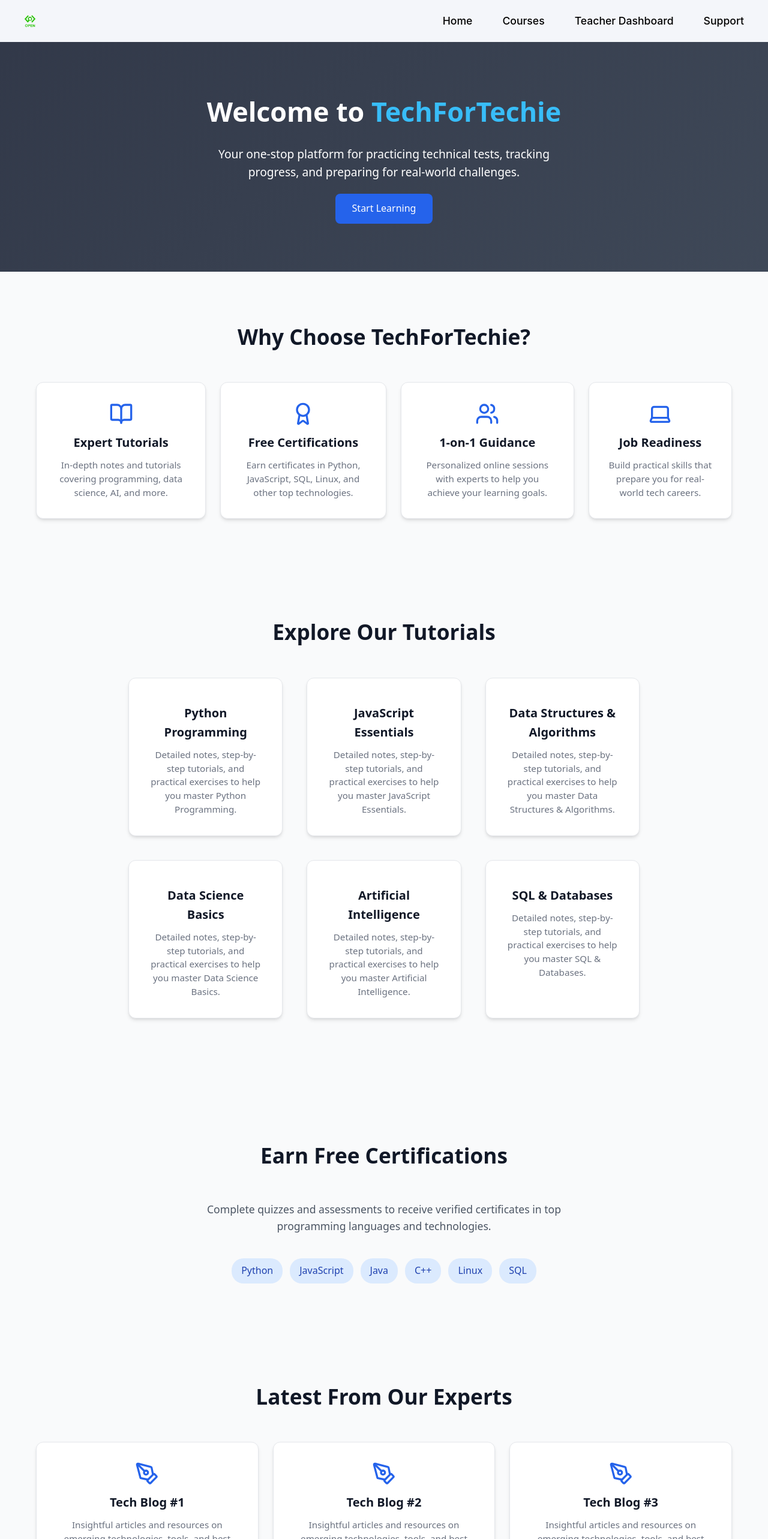
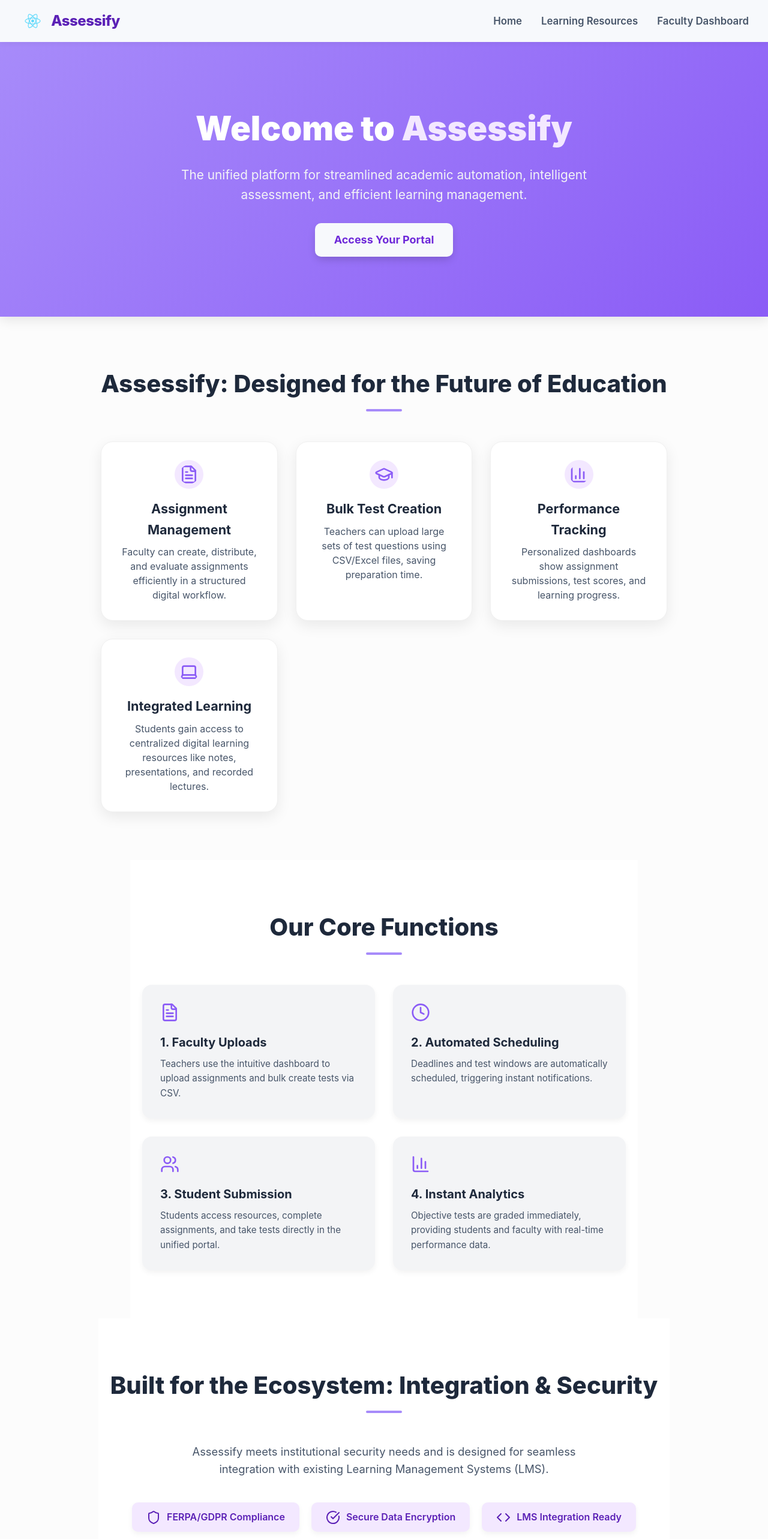
Before and after one commit to 2503dhruv/TestSeries, a React (Create React App) app in the folder frontend/: page / in a window 1280 px wide. Shown: the top 2566 px of the page at 60% size. Built offline with nearby package versions, Linux system fonts and the light colour scheme.

Commit message:
Mofdify css

```diff
--- a/frontend/src/components/Footer/Footer.jsx
+++ b/frontend/src/components/Footer/Footer.jsx
@@ -3,39 +3,39 @@ import "./Footer.css";
 
 const Footer = () => {
   return (
-    <footer className="footer">
+    <footer className="app-footer">
       <div className="footer-container">
-        {/* Logo / Brand */}
-        <div className="footer-brand">
-          <h2>TechForTechie</h2>
-          <p>Empowering learners with technology-driven tests & resources.</p>
+        {/* Logo / Brand - UPDATED */}
+        <div className="footer-brand-section">
+          <h2>Assessify</h2>
+          <p>The unified platform for streamlined academic automation and assessment.</p>
         </div>
 
         {/* Quick Links */}
-        <div className="footer-links">
+        <div className="footer-links-group">
           <h3>Quick Links</h3>
           <ul>
-            <li><a href="/">Home</a></li>
-            <li><a href="/student">Tests</a></li>
-            <li><a href="/about">About</a></li>
-            <li><a href="/contact">Contact</a></li>
+            <li><a href="/" className="footer-link">Home</a></li>
+            <li><a href="/student" className="footer-link">Student Portal</a></li>
+            <li><a href="/teacher" className="footer-link">Faculty Portal</a></li>
+            <li><a href="/quizes" className="footer-link">Learning Resources</a></li>
           </ul>
         </div>
 
         {/* Social Media */}
-        <div className="footer-social">
+        <div className="footer-social-group">
           <h3>Follow Us</h3>
-          <div className="social-icons">
-            <a href="https://twitter.com" target="_blank" rel="noreferrer">🐦</a>
-            <a href="https://linkedin.com" target="_blank" rel="noreferrer">💼</a>
-            <a href="https://github.com" target="_blank" rel="noreferrer">💻</a>
+          <div className="social-icons-list">
+            <a href="https://twitter.com" target="_blank" rel="noreferrer" className="social-icon">🐦</a>
+            <a href="https://linkedin.com" target="_blank" rel="noreferrer" className="social-icon">💼</a>
+            <a href="https://github.com" target="_blank" rel="noreferrer" className="social-icon">💻</a>
           </div>
         </div>
       </div>
 
       {/* Bottom Section */}
-      <div className="footer-bottom">
-        <p>© {new Date().getFullYear()} TechForTechie. All rights reserved.</p>
+      <div className="footer-bottom-bar">
+        <p>© {new Date().getFullYear()} Assessify. All rights reserved.</p>
       </div>
     </footer>
   );
--- a/frontend/src/components/Home.css
+++ b/frontend/src/components/Home.css
@@ -1,188 +1,308 @@
-/* General container */
+/* Home.css - Soft Violet Theme with Calming Background */
 .home-container {
   min-height: 100vh;
   display: flex;
   flex-direction: column;
-  background: #f9fafb;
-  font-family: system-ui, -apple-system, BlinkMacSystemFont, 'Segoe UI', Roboto, Oxygen, Ubuntu, Cantarell, 'Open Sans', 'Helvetica Neue', sans-serif;
+  background: #fcfcfc; /* Extremely light, subtle gray background */
+  font-family: 'Inter', system-ui, sans-serif;
+  color: #1e293b;
 }
 
-/* Hero section */
+/* Hero section - Soft Gradient */
 .hero {
   display: flex;
   align-items: center;
   justify-content: center;
-  padding: 80px 20px;
+  padding: 100px 20px;
   text-align: center;
-  background:
-    linear-gradient(135deg, rgba(15, 23, 42, 0.85), rgba(30, 41, 59, 0.85));
+  /* Soft, Calming Violet Gradient */
+  background: linear-gradient(135deg, #a78bfa 0%, #8b5cf6 100%);
   color: white;
+  box-shadow: 0 5px 20px rgba(0, 0, 0, 0.1);
 }
 
 .hero-text h1 {
-  font-size: 2.8rem;
-  font-weight: 700;
-  margin-bottom: 1rem;
+  font-size: 3.5rem;
+  font-weight: 900;
+  margin-bottom: 0.75rem;
 }
 
-.hero-text h1 span {
-  color: #38bdf8; /* A light blue color for emphasis */
+.hero-text .brand-emphasis {
+  color: #f3e8ff;
+  -webkit-text-fill-color: inherit;
+  background: none;
 }
 
 .hero-text p {
-  margin: 20px 0;
-  font-size: 1.2rem;
-  max-width: 600px;
+  margin: 15px auto 30px;
+  font-size: 1.3rem;
+  max-width: 700px;
+  color: #f3f4f6;
 }
 
 .cta-btn {
-  padding: 12px 28px;
-  background: #2563eb;
-  color: white;
+  padding: 14px 32px;
+  background: #f7f9fc; /* Light button for contrast against dark hero */
+  color: #6d28d9; /* Deep Purple text */
   border: none;
-  border-radius: 8px;
+  border-radius: 10px;
   cursor: pointer;
-  font-size: 1rem;
-  font-weight: 500;
-  transition: background 0.3s ease;
+  font-size: 1.125rem;
+  font-weight: 700;
+  transition: all 0.3s ease;
+  box-shadow: 0 6px 15px -3px rgba(0, 0, 0, 0.2);
 }
 
 .cta-btn:hover {
-  background: #1d4ed8;
+  background: #e5e7eb;
+  transform: translateY(-2px);
+  box-shadow: 0 8px 20px -3px rgba(0, 0, 0, 0.3);
 }
 
 /* General Section styles */
 .section {
   padding: 80px 20px;
-  max-width: 1200px;
+  max-width: 1280px;
   margin: 0 auto;
   text-align: center;
 }
 
 .section h3 {
-  font-size: 2.2rem;
-  font-weight: 700;
-  margin-bottom: 48px;
-  color: #111827;
+  font-size: 2.5rem;
+  font-weight: 800;
+  margin-bottom: 50px;
+  color: #1e293b;
+  position: relative;
+}
+
+.section h3::after {
+    content: '';
+    display: block;
+    width: 60px;
+    height: 4px;
+    background: #a78bfa;
+    margin: 10px auto 0;
+    border-radius: 2px;
 }
 
 .section-subtext {
-  color: #4b5563;
-  max-width: 600px;
+  color: #475569;
+  max-width: 700px;
   margin: 0 auto 40px;
-  font-size: 1.1rem;
+  font-size: 1.15rem;
   line-height: 1.6;
 }
 
 /* Alternate background for sections */
 .alt-bg {
-  max-width: 1500px;
-  margin: 0 auto 40px;
+  background: #ffffff;
+}
+.contact-section {
+    background: #f3e8ff; /* Very light purple tint */
+}
+.integration-section {
+    background: #ffffff; /* White background for visibility of logos */
 }
 
-/* Card Grid layout */
+
+/* Feature Card Grid (card-grid) */
 .card-grid {
-  display: flex;
-  gap: 24px;
-  grid-template-columns: repeat(auto-fit, minmax(250px, 1fr));
+  display: grid;
+  grid-template-columns: repeat(auto-fit, minmax(280px, 1fr));
+  gap: 30px;
 }
 
-.card-grid-2 {
-  display: grid;
-  grid-template-columns: repeat(auto-fit, minmax(240px, 1fr));
-  gap: 40px;
-  justify-items: center;
-}
-/* Card styles --- THIS IS THE UPDATED PART --- */
-.card {
+.feature-card {
   background: white;
-  border-radius: 12px;
-  padding: 24px;
+  border-radius: 20px;
+  padding: 30px;
   text-align: center;
-  /* REMOVED box-shadow and ADDED border */
-  border: 1px solid #e5e7eb; /* Light gray border */
-  transition: transform 0.2s ease, border-color 0.2s ease;
+  border: 1px solid #f0f0f0;
+  box-shadow: 0 8px 25px rgba(0, 0, 0, 0.08);
+  transition: all 0.3s ease;
 }
 
-.card:hover {
+.feature-card:hover {
+  box-shadow: 0 12px 35px rgba(167, 139, 250, 0.3);
   transform: translateY(-5px);
-  /* REMOVED box-shadow and CHANGED border-color */
-  border-color: #d1d5db; /* Slightly darker gray border on hover */
+  border-color: #a78bfa;
 }
 
-.card h4 {
-  font-size: 1.25rem;
-  font-weight: 600;
-  margin: 10px 0;
-  color: #111827;
+.feature-icon {
+  margin: 0 auto 16px;
+  color: #8b5cf6;
+  width: 48px;
+  height: 48px;
+  padding: 8px;
+  border-radius: 50%;
+  background-color: #f3e8ff;
 }
 
-.card p {
-  color: #6b7280;
-  font-size: 0.95rem;
+.feature-card h4 {
+  font-size: 1.35rem;
+  font-weight: 700;
+  margin: 8px 0;
+  color: #1e293b;
+}
+
+.feature-card p {
+  color: #475569;
+  font-size: 1rem;
   line-height: 1.5;
 }
 
-.icon {
-  margin: 0 auto 12px;
-  color: #2563eb;
-  width: 40px;
-  height: 40px;
+/* Process Grid (process-grid) */
+.process-grid {
+    display: grid;
+    grid-template-columns: repeat(auto-fit, minmax(250px, 1fr));
+    gap: 30px;
+    margin-top: 40px;
 }
 
-/* Certifications Section */
-.cert-list {
-  display: flex;
-  flex-wrap: wrap;
-  justify-content: center;
-  gap: 12px;
+.process-step {
+    padding: 30px;
+    border-radius: 16px;
+    background: #f3f4f6;
+    text-align: left;
+    transition: background 0.3s;
+    box-shadow: 0 4px 10px rgba(0,0,0,0.05);
+}
+.process-step:hover {
+    background: #e5e7eb;
+}
+.step-icon-wrapper {
+    display: block;
+    width: 40px;
+    height: 40px;
+    margin-bottom: 10px;
+}
+.step-icon {
+    width: 32px;
+    height: 32px;
+    color: #8b5cf6;
+}
+.step-title {
+    font-size: 1.25rem;
+    font-weight: 700;
+    color: #1e293b;
+    margin-bottom: 8px;
+}
+.process-step p {
+    color: #475569;
+    font-size: 0.95rem;
 }
 
-.cert-badge {
-  background: #dbeafe;
-  color: #1e40af;
-  padding: 8px 16px;
-  border-radius: 20px;
-  font-weight: 500;
-}
 
-/* Blogs Section */
-.read-more {
-  margin-top: 12px;
-  font-size: 0.95rem;
-  font-weight: 600;
-  color: #2563eb;
-  background: none;
-  border: none;
-  cursor: pointer;
-  padding: 0;
-}
-
-.read-more:hover {
-  text-decoration: underline;
-}
-
-/* Contact Section */
+/* Contact Section Button (contact-btn) */
 .contact-btn {
-  padding: 12px 28px;
-  background: #2563eb;
+  padding: 14px 28px;
+  background: #8b5cf6;
   color: white;
   border: none;
-  border-radius: 8px;
+  border-radius: 10px;
   font-size: 1rem;
-  font-weight: 500;
+  font-weight: 600;
   display: inline-flex;
   align-items: center;
-  gap: 8px;
+  gap: 10px;
   cursor: pointer;
-  transition: background 0.3s ease;
+  transition: all 0.3s ease;
+  box-shadow: 0 6px 15px -3px rgba(139, 92, 246, 0.4);
 }
 
 .contact-btn:hover {
-  background: #1d4ed8;
+  background: #7c3aed;
+  transform: translateY(-2px);
+  box-shadow: 0 8px 20px -3px rgba(139, 92, 246, 0.6);
 }
 
 .btn-icon {
-  width: 20px;
-  height: 20px;
+  width: 22px;
+  height: 22px;
 }
+
+/* --- NEW STYLES: Integration & Compliance Section --- */
+.integration-section {
+    padding: 80px 20px;
+    background: #ffffff;
+    text-align: center;
+}
+
+.compliance-badge-grid {
+    display: flex;
+    flex-wrap: wrap;
+    justify-content: center;
+    gap: 20px;
+    margin-top: 40px;
+}
+
+.compliance-badge {
+    display: flex;
+    align-items: center;
+    background: #f3e8ff; /* Light violet background */
+    color: #5b21b6; /* Deep violet text */
+    padding: 12px 24px;
+    border-radius: 10px;
+    font-weight: 600;
+    box-shadow: 0 4px 10px rgba(0, 0, 0, 0.05);
+    transition: transform 0.3s ease;
+}
+
+.compliance-badge:hover {
+    transform: translateY(-2px);
+    box-shadow: 0 6px 15px rgba(167, 139, 250, 0.3);
+}
+
+.badge-icon {
+    width: 24px;
+    height: 24px;
+    margin-right: 10px;
+}
+
+.lms-logo-grid {
+    display: grid;
+    grid-template-columns: repeat(auto-fit, minmax(100px, 1fr));
+    gap: 30px;
+    max-width: 900px;
+    margin: 40px auto;
+    padding: 20px;
+    border: 1px solid #e2e8f0;
+    border-radius: 12px;
+}
+
+.lms-logo-grid img {
+    max-height: 40px;
+    width: auto;
+    opacity: 0.7;
+    filter: grayscale(100%);
+    transition: opacity 0.3s, filter 0.3s;
+    justify-self: center;
+    align-self: center;
+}
+
+.lms-logo-grid img:hover {
+    opacity: 1;
+    filter: grayscale(0%);
+}
+
+
+/* Responsive */
+@media (max-width: 1024px) {
+  .hero-text h1 {
+    font-size: 2.8rem;
+  }
+}
+@media (max-width: 768px) {
+  .hero {
+    padding: 60px 20px;
+  }
+  .hero-text h1 {
+    font-size: 2.2rem;
+  }
+  .section h3 {
+    font-size: 2rem;
+  }
+  .card-grid, .process-grid {
+    grid-template-columns: 1fr;
+  }
+}
--- a/frontend/src/components/Home.jsx
+++ b/frontend/src/components/Home.jsx
@@ -1,159 +1,118 @@
-import { BookOpen, Award, Users, Laptop, PenTool, Mail } from "lucide-react";
-import { Button } from "../components/ui/Button";
-import { Card, CardContent } from "../components/ui/Card";
+import { Users, Laptop, Mail, GraduationCap, FileText, BarChart3, Clock, CheckCircle, Shield, Code } from "lucide-react";
 import { Link } from "react-router-dom";
 import Footer from "../components/Footer/Footer";
 
 import "./Home.css";
 
 export default function Home() {
+
+  const featureList = [
+    { icon: FileText, title: "Assignment Management", description: "Faculty can create, distribute, and evaluate assignments efficiently in a structured digital workflow." },
+    { icon: GraduationCap, title: "Bulk Test Creation", description: "Teachers can upload large sets of test questions using CSV/Excel files, saving preparation time." },
+    { icon: BarChart3, title: "Performance Tracking", description: "Personalized dashboards show assignment submissions, test scores, and learning progress." },
+    { icon: Laptop, title: "Integrated Learning", description: "Students gain access to centralized digital learning resources like notes, presentations, and recorded lectures." }
+  ];
+
+  const complianceList = [
+      { icon: Shield, title: "FERPA/GDPR Compliance" },
+      { icon: CheckCircle, title: "Secure Data Encryption" },
+      { icon: Code, title: "LMS Integration Ready" },
+  ];
+
   return (
     <div className="home-container">
+
       {/* Hero Section */}
       <section className="hero">
         <div className="hero-text">
           <h1>
-            Welcome to <span>TechForTechie</span>
+            Welcome to <span className="brand-emphasis">Assessify</span>
           </h1>
           <p>
-            Your one-stop platform for practicing technical tests, tracking
-            progress, and preparing for real-world challenges.
+            The unified platform for streamlined academic automation, intelligent assessment, and efficient learning management.
           </p>
           <Link to="/student">
-            <button className="cta-btn">Start Learning</button>
+            <button className="cta-btn">Access Your Portal</button>
           </Link>
         </div>
       </section>
 
-      {/* Features Section */}
-      <section id="features" className="section">
-        <h3>Why Choose TechForTechie?</h3>
+      {/* Features Section - Card-based modern grid */}
+      <section id="features" className="section feature-section">
+        <h3>Assessify: Designed for the Future of Education</h3>
         <div className="card-grid">
-          <Card className="card">
-            <CardContent>
-              <BookOpen className="icon" />
-              <h4>Expert Tutorials</h4>
-              <p>
-                In-depth notes and tutorials covering programming, data science,
-                AI, and more.
-              </p>
-            </CardContent>
-          </Card>
-
-          <Card className="card">
-            <CardContent>
-              <Award className="icon" />
-              <h4>Free Certifications</h4>
-              <p>
-                Earn certificates in Python, JavaScript, SQL, Linux, and other
-                top technologies.
-              </p>
-            </CardContent>
-          </Card>
-
-          <Card className="card">
-            <CardContent>
-              <Users className="icon" />
-              <h4>1-on-1 Guidance</h4>
-              <p>
-                Personalized online sessions with experts to help you achieve
-                your learning goals.
-              </p>
-            </CardContent>
-          </Card>
-
-          <Card className="card">
-            <CardContent>
-              <Laptop className="icon" />
-              <h4>Job Readiness</h4>
-              <p>
-                Build practical skills that prepare you for real-world tech
-                careers.
-              </p>
-            </CardContent>
-          </Card>
-        </div>
-      </section>
-
-      {/* Tutorials Section */}
-      <section id="tutorials" className="section alt-bg">
-        <h3>Explore Our Tutorials</h3>
-        <div className="card-grid-2">
-          {[
-            "Python Programming",
-            "JavaScript Essentials",
-            "Data Structures & Algorithms",
-            "Data Science Basics",
-            "Artificial Intelligence",
-            "SQL & Databases",
-          ].map((title) => (
-            <Card key={title} className="card">
-              <CardContent>
-                <h4>{title}</h4>
-                <p>
-                  Detailed notes, step-by-step tutorials, and practical
-                  exercises to help you master {title}.
-                </p>
-              </CardContent>
-            </Card>
+          {featureList.map((feature, index) => (
+            <div key={index} className="feature-card">
+              <feature.icon className="feature-icon" />
+              <h4>{feature.title}</h4>
+              <p>{feature.description}</p>
+            </div>
           ))}
         </div>
       </section>
 
-
-      {/* Certifications Section */}
-      <section id="certifications" className="section">
-        <h3>Earn Free Certifications</h3>
-        <p className="section-subtext">
-          Complete quizzes and assessments to receive verified certificates in
-          top programming languages and technologies.
-        </p>
-        <div className="cert-list">
-          {["Python", "JavaScript", "Java", "C++", "Linux", "SQL"].map(
-            (cert) => (
-              <span key={cert} className="cert-badge">
-                {cert}
-              </span>
-            )
-          )}
+      {/* Process/How it Works Section - Visual timeline feel */}
+      <section id="process" className="section alt-bg">
+        <h3>Our Core Functions</h3>
+        <div className="process-grid">
+            <div className="process-step">
+                <div className="step-icon-wrapper"><FileText className="step-icon" /></div>
+                <h4 className="step-title">1. Faculty Uploads</h4>
+                <p>Teachers use the intuitive dashboard to upload assignments and bulk create tests via CSV.</p>
+            </div>
+            <div className="process-step">
+                <div className="step-icon-wrapper"><Clock className="step-icon" /></div>
+                <h4 className="step-title">2. Automated Scheduling</h4>
+                <p>Deadlines and test windows are automatically scheduled, triggering instant notifications.</p>
+            </div>
+            <div className="process-step">
+                <div className="step-icon-wrapper"><Users className="step-icon" /></div>
+                <h4 className="step-title">3. Student Submission</h4>
+                <p>Students access resources, complete assignments, and take tests directly in the unified portal.</p>
+            </div>
+            <div className="process-step">
+                <div className="step-icon-wrapper"><BarChart3 className="step-icon" /></div>
+                <h4 className="step-title">4. Instant Analytics</h4>
+                <p>Objective tests are graded immediately, providing students and faculty with real-time performance data.</p>
+            </div>
         </div>
       </section>
 
-      {/* Blogs Section */}
-      <section id="blogs" className="section alt-bg-1">
-        <h3>Latest From Our Experts</h3>
-        <div className="card-grid">
-          {[1, 2, 3].map((id) => (
-            <Card key={id} className="card">
-              <CardContent>
-                <PenTool className="icon" />
-                <h4>Tech Blog #{id}</h4>
-                <p>
-                  Insightful articles and resources on emerging technologies,
-                  tools, and best practices.
-                </p>
-                <Button variant="link" className="read-more">
-                  Read More →
-                </Button>
-              </CardContent>
-            </Card>
-          ))}
-        </div>
+      {/* NEW SECTION: Integration & Compliance */}
+      <section id="compliance" className="section integration-section">
+          <h3>Built for the Ecosystem: Integration & Security</h3>
+          <p className="section-subtext">
+              Assessify meets institutional security needs and is designed for seamless integration with existing Learning Management Systems (LMS).
+          </p>
+          <div className="compliance-badge-grid">
+              {complianceList.map((item, index) => (
+                  <div key={index} className="compliance-badge">
+                      <item.icon className="badge-icon" />
+                      <span>{item.title}</span>
+                  </div>
+              ))}
+          </div>
+          {/* Placeholder for LMS Logos */}
+          <div className="lms-logo-grid">
+              {/* Note: In a real app, use image URLs for logos */}
+              <img src="https://placehold.co/100x40/dddddd/475569?text=LMS%20Canvas" alt="LMS Placeholder 1" />
+              <img src="https://placehold.co/100x40/dddddd/475569?text=LMS%20Moodle" alt="LMS Placeholder 2" />
+              <img src="https://placehold.co/100x40/dddddd/475569?text=LMS%20Blackboard" alt="LMS Placeholder 3" />
+              <img src="https://placehold.co/100x40/dddddd/475569?text=LMS%20Custom" alt="LMS Placeholder 4" />
+          </div>
       </section>
 
       {/* Contact Section */}
-      <section id="contact" className="section">
-        <h3>Get in Touch</h3>
+      <section id="contact" className="section contact-section">
+        <h3>Connect with Our Support Team</h3>
         <p className="section-subtext">
-          Have questions or want to book a 1-on-1 session? Reach out to us and
-          we’ll be happy to help.
+          Ready to integrate Assessify into your academic ecosystem? Reach out to our dedicated support for a seamless transition.
         </p>
         <button className="contact-btn">
-          <Mail className="btn-icon" /> Contact Us
+          <Mail className="btn-icon" /> Request Demo or Support
         </button>
       </section>
 
-      {/* External Footer */}
       <Footer />
     </div>
   );
--- a/frontend/src/components/Navbar/Navbar.css
+++ b/frontend/src/components/Navbar/Navbar.css
@@ -1,25 +1,39 @@
-/* Navbar.css */
+/* Navbar.css - Softer, Clean Header */
 .navbar {
-  background-color: transparent;
-  color: #fff;
-  padding: 15px 30px;
+  background-color: #f7f9fc; /* Very light background to soften pure white */
+  padding: 1rem 2rem;
   display: flex;
   justify-content: space-between;
   align-items: center;
-  box-shadow: 0 2px 10px rgba(0, 0, 0, 0.2);
+  box-shadow: 0 2px 10px rgba(0, 0, 0, 0.05); /* Softer shadow */
+  position: sticky;
+  top: 0;
+  z-index: 10;
+  font-family: 'Inter', sans-serif;
 }
 
-.navbar-logo a {
-  color: black;
-  text-decoration: none;
-  font-size: 1.8em;
-  font-weight: 700;
-  letter-spacing: 1px;
-  transition: color 0.3s ease;
+.navbar-logo-group {
+    display: flex;
+    align-items: center;
 }
 
-.navbar-logo a:hover {
-  color: #c5cae9;
+.navbar-brand-link {
+    display: flex;
+    align-items: center;
+    text-decoration: none;
+    gap: 0.5rem;
+}
+
+.navbar-logo-img {
+    height: 32px;
+    width: auto;
+}
+
+.navbar-brand-text {
+    font-size: 1.5rem;
+    font-weight: 800;
+    color: #5b21b6; /* Deep Violet for contrast */
+    letter-spacing: -0.5px;
 }
 
 .navbar-links {
@@ -27,20 +41,32 @@
   margin: 0;
   padding: 0;
   display: flex;
-  gap: 30px;
+  gap: 2rem;
 }
 
-.navbar-links li a {
-  color: black;
+.nav-link {
+  color: #475569; /* Slate Gray for text */
   text-decoration: none;
-  font-size: 1.1em;
-  font-weight: 500;
-  padding: 5px 10px;
-  border-bottom: 2px solid transparent;
-  transition: all 0.3s ease;
+  font-size: 1.05rem;
+  font-weight: 600;
+  padding: 0.3rem 0;
+  border-bottom: 3px solid transparent;
+  transition: all 0.2s ease;
 }
 
-.navbar-links li a:hover {
-  border-bottom: 2px solid #fff;
-  color: #c5cae9;
+.nav-link:hover {
+  color: #a78bfa; /* Light Violet Highlight on hover */
+  border-bottom: 3px solid #a78bfa;
 }
+
+@media (max-width: 768px) {
+    .navbar {
+        padding: 0.75rem 1rem;
+    }
+    .navbar-links {
+        display: none;
+    }
+    .navbar-brand-text {
+        font-size: 1.25rem;
+    }
+}
--- a/frontend/src/components/Navbar/Navbar.js
+++ b/frontend/src/components/Navbar/Navbar.js
@@ -1,31 +1,33 @@
 import React from 'react';
 import { Link } from 'react-router-dom';
+import logo from '../../logo.svg'; // CORRECTED PATH: Trying one more level up to resolve compilation
 import './Navbar.css';
-import logo from './logo (1).png';
-
 
 const Navbar = () => {
   return (
     <nav className="navbar">
-      <div className="navbar-logo">
-        <Link to="/"><img src={logo} alt="Site Logo" style={{ width: "40px", height: "auto" }} /></Link>
+      <div className="navbar-logo-group">
+        <Link to="/" className="navbar-brand-link">
+          <img
+            src={logo}
+            alt="Assessify Logo"
+            className="navbar-logo-img"
+          />
+          <span className="navbar-brand-text">
+            Assessify
+          </span>
+        </Link>
       </div>
       <ul className="navbar-links">
         <li>
-          <Link to="/">Home</Link>
+            <Link to="/" className="nav-link">Home</Link>
         </li>
         <li>
-          <Link to="/quizes">Courses</Link>
+          <Link to="/quizes" className="nav-link">Learning Resources</Link>
         </li>
         <li>
-          <Link to="/teacher">Teacher Dashboard</Link>
+          <Link to="/teacher" className="nav-link">Faculty Dashboard</Link>
         </li>
-        <li>
-          <Link to="/quizes">Support</Link>
-        </li>
-        {/* <li>
-          <Link to="/admin">Admin Panel</Link>
-        </li> */}
       </ul>
     </nav>
   );
```
Also changed, not shown: frontend/src/components/Footer/Footer.css (+48 -34 lines).
